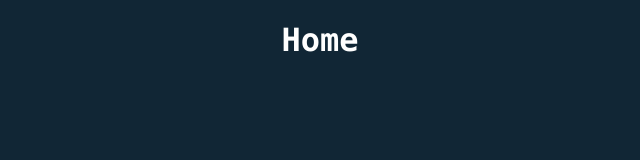
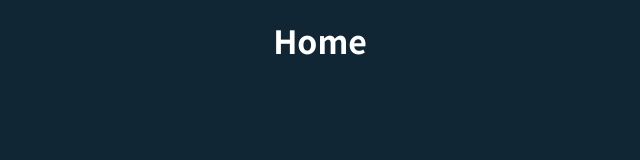
Before and after one commit to kidw0124/Math-for-PS-ML-2022-web, a React (Create React App) app in the folder front/: page /home in a window 1280 px wide. Shown: the top 160 px of the page, without its empty margins (320-960 px from the left). Built offline with nearby package versions, Linux system fonts and the light colour scheme.

Commit message:
폰트 경로 등 수정

```diff
--- a/front/src/App.css
+++ b/front/src/App.css
@@ -12,6 +12,3 @@
 	width: 100%;
 	height: 100%;
 }
-div {
-	font-family: "Consolas", "Courier New", Courier, monospace;
-}
--- a/front/src/index.css
+++ b/front/src/index.css
@@ -11,3 +11,43 @@ code {
 	font-family: source-code-pro, Menlo, Monaco, Consolas, "Courier New",
 		monospace;
 }
+
+@font-face {
+	font-family: "Noto Sans CJK KR";
+	font-style: normal;
+	font-weight: 100;
+	src: url("./../fonts/NotoSansKR-Light.woff2") format("woff2"),
+		url("./../fonts/NotoSansKR-Light.woff") format("woff"),
+		url("./../fonts/NotoSansKR-Light.otf") format("truetype");
+}
+
+@font-face {
+	font-family: "Noto Sans CJK KR";
+	font-style: normal;
+	font-weight: normal;
+	src: url("./../fonts/NotoSansKR-Regular.woff2") format("woff2"),
+		url("./../fonts/NotoSansKR-Regular.woff") format("woff"),
+		url("./../fonts/NotoSansKR-Regular.otf") format("truetype");
+}
+
+@font-face {
+	font-family: "Noto Sans CJK KR";
+	font-style: normal;
+	font-weight: 500;
+	src: url("./../fonts/NotoSansKR-Medium.woff2") format("woff2"),
+		url("./../fonts/NotoSansKR-Medium.woff") format("woff"),
+		url("./../fonts/NotoSansKR-Medium.otf") format("truetype");
+}
+
+@font-face {
+	font-family: "Noto Sans CJK KR";
+	font-style: normal;
+	font-weight: bold;
+	src: url("./../fonts/NotoSansKR-Bold.woff2") format("woff2"),
+		url("./../fonts/NotoSansKR-Bold.woff") format("woff"),
+		url("./../fonts/NotoSansKR-Bold.otf") format("truetype");
+}
+
+* {
+	font-family: "Noto Sans CJK KR", "Nanum Gothic", "Malgun Gothic", "Dotum";
+}
```
